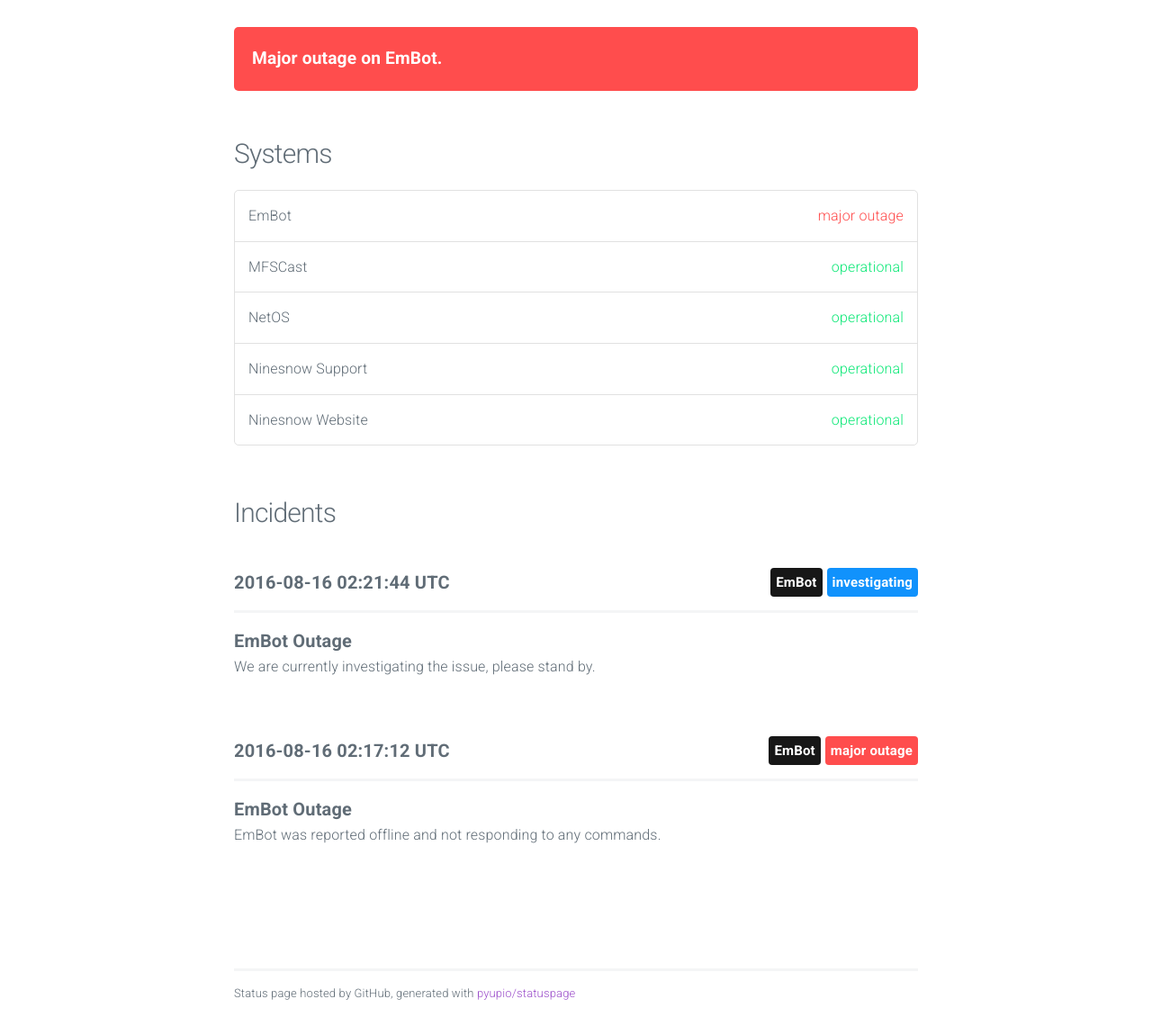
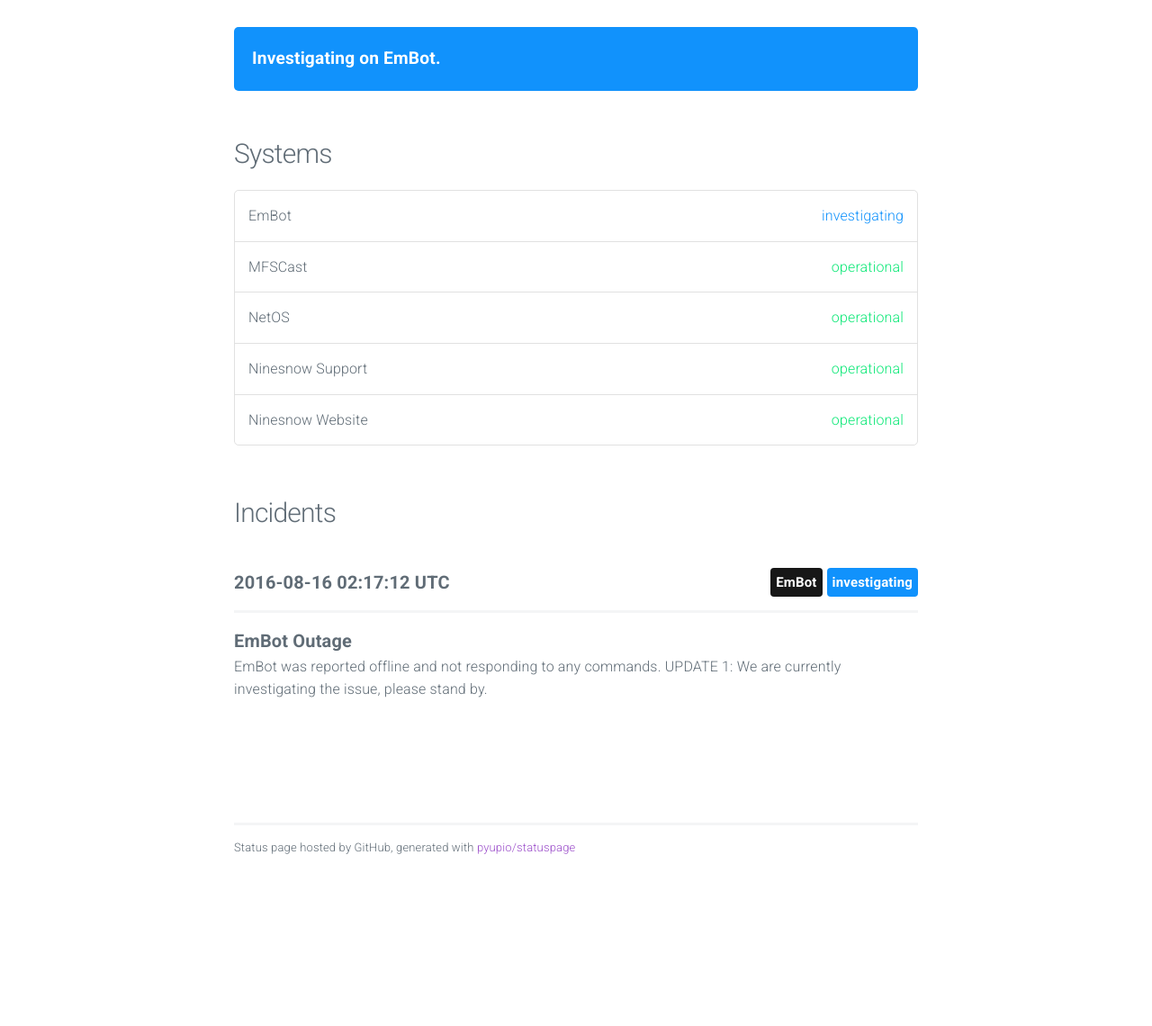
Before and after one commit to Merryfurr/NinesnowStatus, a plain HTML site: page index.html in a window 1280 px wide. Shown: the part 55-1195 px from the top of the page at 90% size. After the commit the page ends 1033 px from the top, so only its background shows below. Drawn offline with nearby package versions, Linux system fonts and the light colour scheme.

Commit message:
update index

```diff
--- a/index.html
+++ b/index.html
@@ -32,8 +32,8 @@
 			<section class="container" id="main">
 
 
-					<div class="panel major outage">
-						Major outage on EmBot.
+					<div class="panel investigating">
+						Investigating on EmBot.
 					</div>
 
 
@@ -42,7 +42,7 @@
 				<ul class="systems">
 
 					<li>
-						EmBot <span class="status major outage">major outage</span>
+						EmBot <span class="status investigating">investigating</span>
 					</li>
 
 					<li>
@@ -67,7 +67,7 @@
 
 
 					<div class="incident">
-						<span class="date">2016-08-16 02:21:44 UTC</span>
+						<span class="date">2016-08-16 02:17:12 UTC</span>
 
 
 							<span class="label investigating float-right">investigating</span>
@@ -78,23 +78,9 @@
 						<hr/>
 
 						<span class="title">EmBot Outage</span>
-						<p>We are currently investigating the issue, please stand by.</p>
+						<p>EmBot was reported offline and not responding to any commands.
 
-					</div>
-
-					<div class="incident">
-						<span class="date">2016-08-16 02:17:12 UTC</span>
-
-
-							<span class="label major outage float-right">major outage</span>
-
-
-							<span class="label system float-right">EmBot</span>
-
-						<hr/>
-
-						<span class="title">EmBot Outage</span>
-						<p>EmBot was reported offline and not responding to any commands.</p>
+UPDATE 1: We are currently investigating the issue, please stand by.</p>
 
 					</div>
 
```
